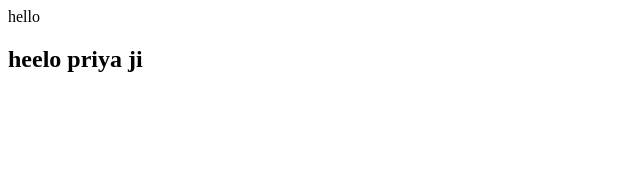
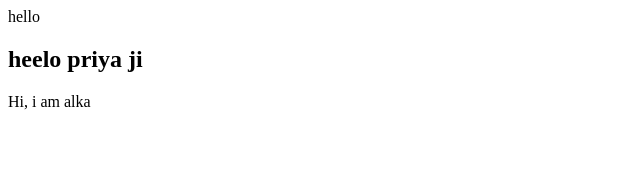
Before and after one commit to priyashukla622/AI-Chat-Projects, a React (Vite) app: page / in a window 1280 px wide. Shown: the top 183 px of the page, without its empty margins (0-640 px from the left). Built offline with nearby package versions, Linux system fonts and the light colour scheme.

Commit message:
add p tag

```diff
--- a/src/App.jsx
+++ b/src/App.jsx
@@ -3,6 +3,7 @@ function App(){
     <div>
       <hi>hello</hi>
       <h2>heelo priya ji</h2>
+      <p>Hi, i am alka</p>
     </div>
   )
 
```
